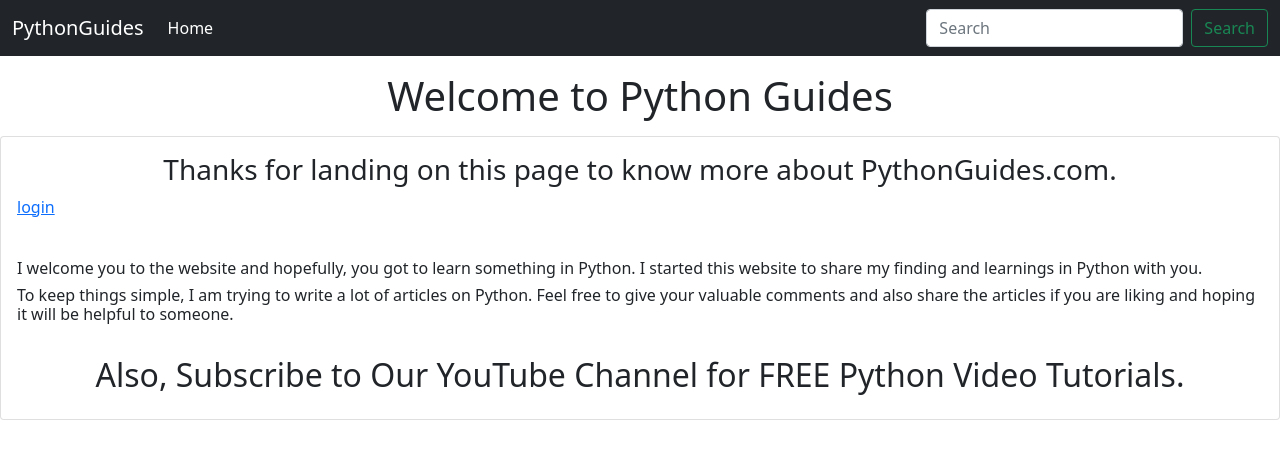
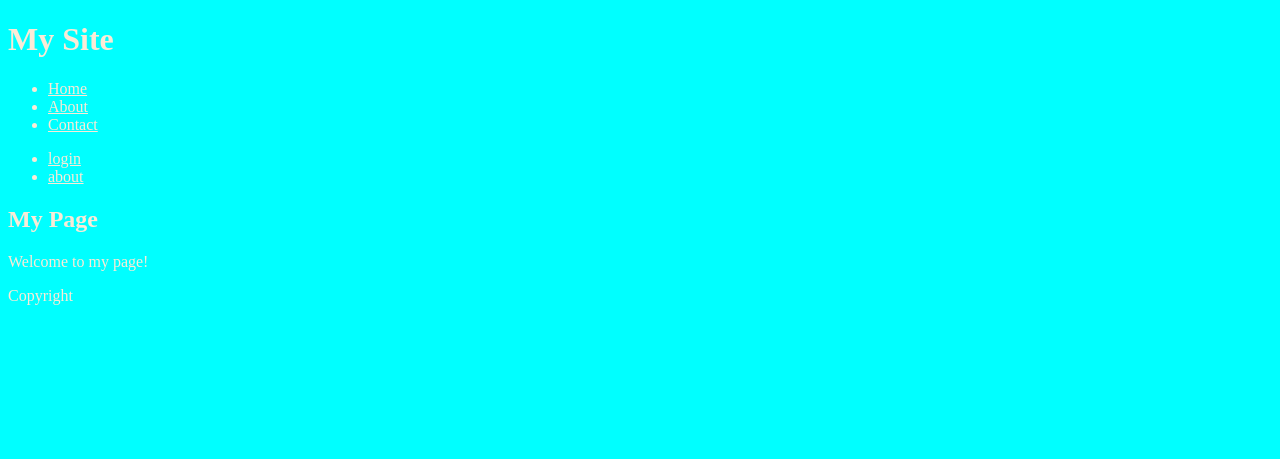
Before and after one commit to kkipngenokoech/100-days-of-backend-2023, a Django app: page /home/ in a window 1280 px wide. Shown: the top 459 px of the page. Run offline with Django 4.2, Linux system fonts and the light colour scheme.

Commit message:
static files are working

```diff
--- a/Django/LoginSystem/AuthLoginSystem/settings.py
+++ b/Django/LoginSystem/AuthLoginSystem/settings.py
@@ -124,6 +124,10 @@
 # https://docs.djangoproject.com/en/4.1/howto/static-files/
 
 STATIC_URL = 'static/'
+STATICFILES_DIRS = [
+    BASE_DIR / "static",
+    '/var/www/static/',
+]
 
 # Default primary key field type
 # https://docs.djangoproject.com/en/4.1/ref/settings/#default-auto-field
--- a/Django/LoginSystem/home/urls.py
+++ b/Django/LoginSystem/home/urls.py
@@ -4,5 +4,6 @@
 urlpatterns = [
     path('home/', views.home, name='home'),
     path("logout/",views.LogoutView,name = "logout"),
-    path("signup/",views.SignupView.as_view(),name ="signup")
+    path("signup/",views.SignupView.as_view(),name ="signup"),
+    path("changepassword/<int:pk>/",views.PasswordChangeView.as_view(),name ='change_password'),
 ]
--- a/Django/LoginSystem/home/views.py
+++ b/Django/LoginSystem/home/views.py
@@ -2,7 +2,9 @@
 from django.urls import reverse_lazy
 from django.contrib.auth import logout
 from django.contrib.auth.forms import UserCreationForm
-from django.views.generic import CreateView
+from django.views.generic import CreateView, UpdateView
+from django.contrib.auth.views import PasswordChangeView
+from django.contrib.auth.models import User
 # Create your views here.
 def home(request):
     return render(request,'home.html')
@@ -15,3 +17,6 @@
     form_class = UserCreationForm
     success_url = reverse_lazy('login')
     template_name = "registration/signup.html"
+
+class PasswordChangeView(PasswordChangeView):
+    success_url = reverse_lazy('login')
--- /dev/null
+++ b/Django/LoginSystem/static/navbar.css
@@ -0,0 +1,4 @@
+* {
+    color: antiquewhite;
+    background-color: aqua;
+}
--- /dev/null
+++ b/Django/LoginSystem/templates/base.html
@@ -0,0 +1,45 @@
+<!DOCTYPE html>
+<html lang="en">
+    <head>
+        <meta charset="UTF-8">
+        <meta http-equiv="X-UA-Compatible" content="IE=edge">
+        <meta name="viewport" content="width=device-width, initial-scale=1.0">
+        <title>{% block title %}My Site{% endblock %}</title>
+    {% load static %}
+    <link rel="stylesheet" type="text/css" href="{% static 'navbar.css' %}">
+</head>
+<body>
+    <header>
+        <h1>My Site</h1>
+        {% if user.is_authenticated %}
+            Welcome, {{ user.username }}!
+        {% endif %}
+    </header>
+    <nav>
+      <ul>
+        <li><a href="{% url 'home' %}">Home</a></li>
+        <li><a href="{% url 'about' %}">About</a></li>
+        <li><a href="">Contact</a></li>
+      </ul>
+      <div>
+        {% if user.is_authenticated %}
+            <ul>
+                <li><a href="{% url 'logout' %}">Logout</a></li>
+                <li><a href="{% url 'change_password' pk=request.user.pk %}">change password</a></li>
+            </ul>
+        {% else %}
+            <ul>
+                <li><a href="{% url 'login' %}">login</a></li>
+                <li><a href="{% url 'signup' %}">about</a></li>
+            </ul>
+        {% endif %}
+      </div>
+    </nav>
+    <main>
+      {% block content %}{% endblock %}
+    </main>
+    <footer>
+      Copyright {{ today|date:"Y" }}
+    </footer>
+  </body>
+</html>
--- a/Django/LoginSystem/templates/home.html
+++ b/Django/LoginSystem/templates/home.html
@@ -1,59 +1,8 @@
-<!doctype html>
-<html lang="en">
-  <head>
-    <!-- Required meta tags -->
-    <meta charset="utf-8">
-    <meta name="viewport" content="width=device-width, initial-scale=1">
+{% extends "base.html" %}
 
-    <!-- Bootstrap CSS -->
-    <link href="https://cdn.jsdelivr.net/npm/bootstrap@5.0.2/dist/css/bootstrap.min.css" rel="stylesheet" integrity="sha384-EVSTQN3/azprG1Anm3QDgpJLIm9Nao0Yz1ztcQTwFspd3yD65VohhpuuCOmLASjC" crossorigin="anonymous">
+{% block title %}My Page{% endblock %}
 
-    <title>PythonGuides!</title>
-  </head>
-  <body>
-
-    <nav class="navbar navbar-expand-lg navbar-dark bg-dark">
-      <div class="container-fluid">
-        <a class="navbar-brand" href="#">PythonGuides</a>
-        <button class="navbar-toggler" type="button" data-bs-toggle="collapse" data-bs-target="#navbarSupportedContent" aria-controls="navbarSupportedContent" aria-expanded="false" aria-label="Toggle navigation">
-          <span class="navbar-toggler-icon"></span>
-        </button>
-        <div class="collapse navbar-collapse" id="navbarSupportedContent">
-          <ul class="navbar-nav me-auto mb-2 mb-lg-0">
-            <li class="nav-item">
-              <a class="nav-link active" aria-current="page" href="#">Home</a>
-            </li>
-          </ul>
-          <form class="d-flex">
-            <input class="form-control me-2" type="search" placeholder="Search" aria-label="Search">
-            <button class="btn btn-outline-success" type="submit">Search</button>
-          </form>
-        </div>
-      </div>
-    </nav>
-    <div class="container my-3">
-      <h1 style="text-align:center;">Welcome to Python Guides</h1>
-    </div>
-
-    <div class="card">
-      <div class="card-body">
-        <h3 style="text-align:center;">Thanks for landing on this page to know more about PythonGuides.com.</h3>
-        <p><a href="{% url 'login' %}">login</a></p>
-        <br>
-        <h6>I welcome you to the website and hopefully, you got to learn something in Python. I started this website to share my finding and learnings in Python with you.</h6>
-        <h6>To keep things simple, I am trying to write a lot of articles on Python. Feel free to give your valuable comments and also share the articles if you are liking and hoping it will be helpful to someone.</h6>
-        <br>
-        <h2 style="text-align:center;">Also, Subscribe to Our YouTube Channel for FREE Python Video Tutorials.</h2>
-      </div>
-    <!-- Optional JavaScript; choose one of the two! -->
-
-    <!-- Option 1: Bootstrap Bundle with Popper -->
-    <script src="https://cdn.jsdelivr.net/npm/bootstrap@5.0.2/dist/js/bootstrap.bundle.min.js" integrity="sha384-MrcW6ZMFYlzcLA8Nl+NtUVF0sA7MsXsP1UyJoMp4YLEuNSfAP+JcXn/tWtIaxVXM" crossorigin="anonymous"></script>
-
-    <!-- Option 2: Separate Popper and Bootstrap JS -->
-    <!--
-    <script src="https://cdn.jsdelivr.net/npm/@popperjs/core@2.9.2/dist/umd/popper.min.js" integrity="sha384-IQsoLXl5PILFhosVNubq5LC7Qb9DXgDA9i+tQ8Zj3iwWAwPtgFTxbJ8NT4GN1R8p" crossorigin="anonymous"></script>
-    <script src="https://cdn.jsdelivr.net/npm/bootstrap@5.0.2/dist/js/bootstrap.min.js" integrity="sha384-cVKIPhGWiC2Al4u+LWgxfKTRIcfu0JTxR+EQDz/bgldoEyl4H0zUF0QKbrJ0EcQF" crossorigin="anonymous"></script>
-    -->
-  </body>
-</html>
+{% block content %}
+  <h2>My Page</h2>
+  <p>Welcome to my page!</p>
+{% endblock %}
```
Also changed, not shown: Django/LoginSystem/db.sqlite3.
